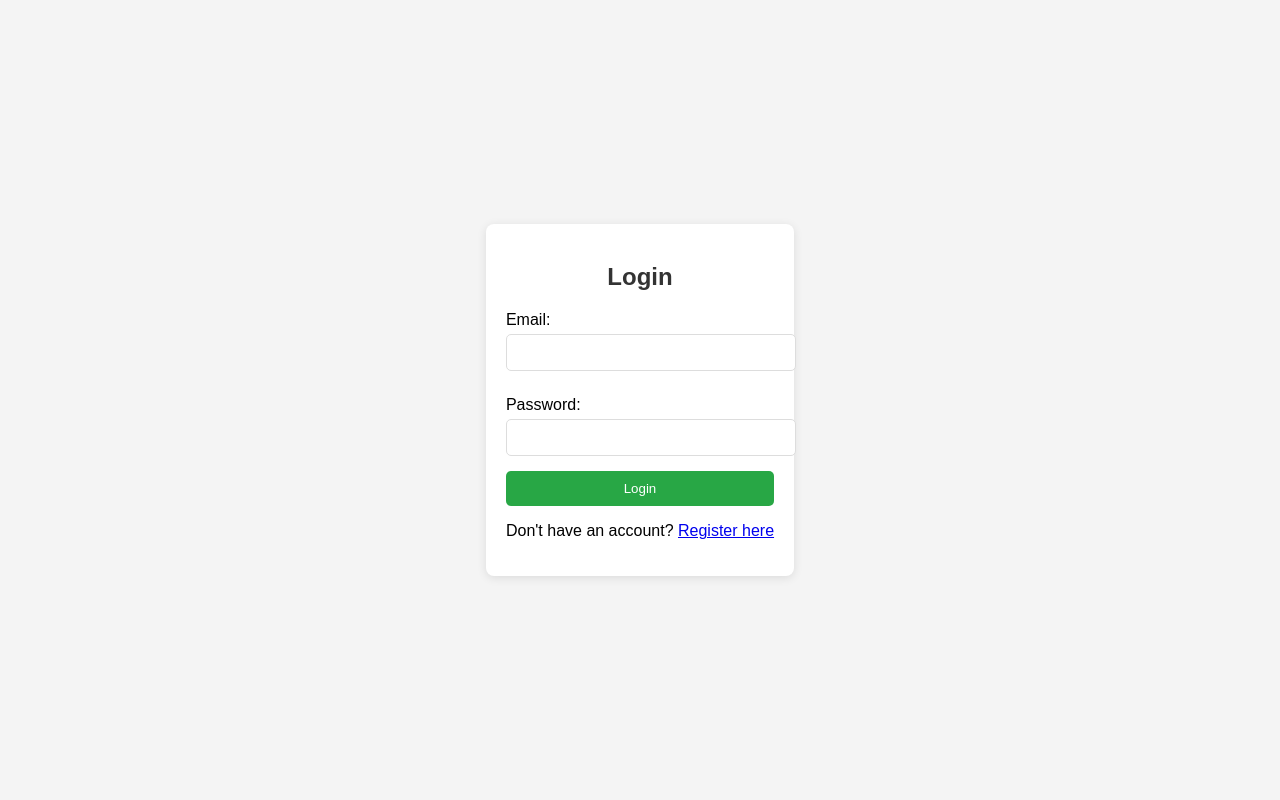
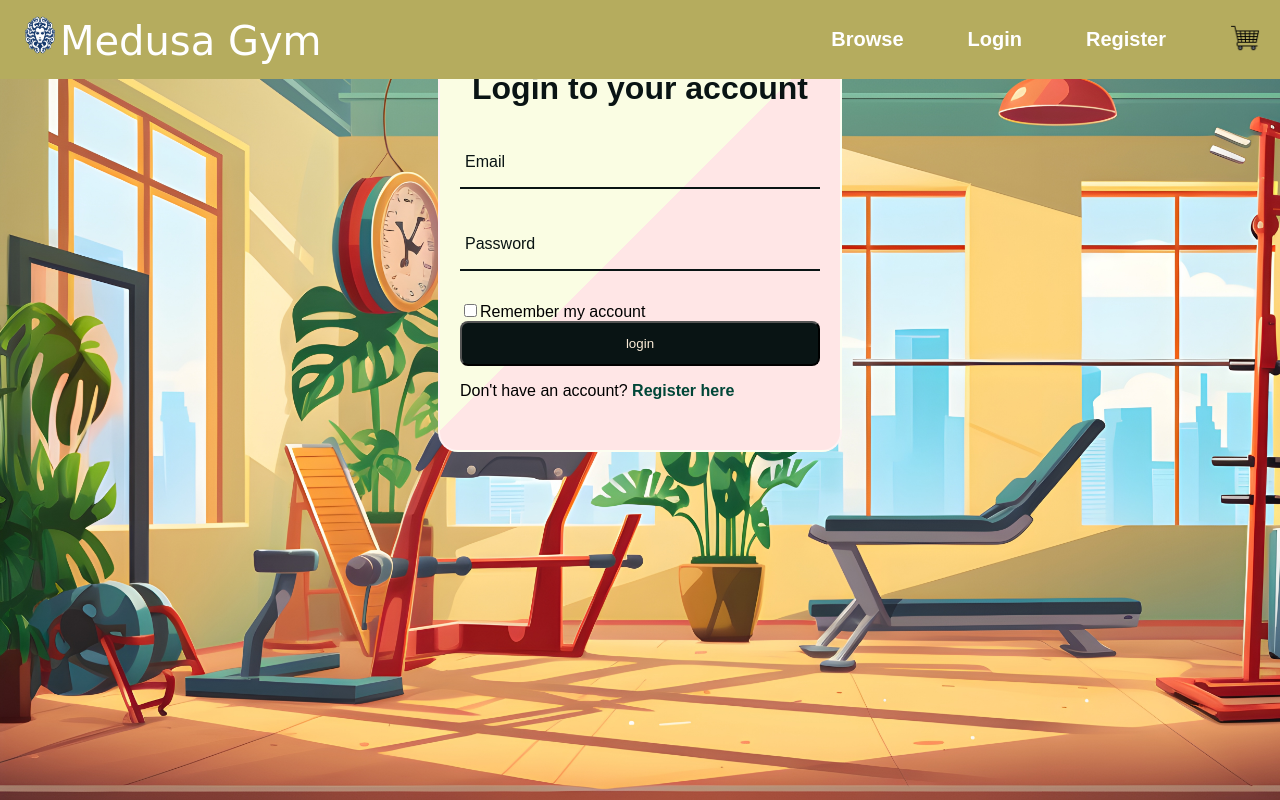
Before and after one commit to syedsq/MedusaShopping, a PHP site: page /login.php in a window 1280 px wide. Run offline with PHP 8.4, Linux system fonts and the light colour scheme; some libraries are stand-ins or nearby versions.

Commit message:
front end is suck

```diff
--- /dev/null
+++ b/CSS/loginStyles.css
@@ -0,0 +1,97 @@
+body{
+
+    display: flex;
+    justify-content: center;
+    align-items: center;
+    background-image: url('../background/GymAnimatedBackground.jpg');
+
+    background-color: rgb(182, 182, 226);
+    background-repeat:no-repeat ;
+    background-size: cover;
+    background-attachment: fixed;
+
+}
+
+
+.border {
+
+    position: relative;
+    width: 400px;
+    height: 440px;
+    background-image:linear-gradient(-225deg, #fafde3 50%, #ffe6e6 50%);
+    /*background: transparent;*/
+    border: 2px solid rgba(255, 255,255 ,0.5);
+    border-radius: 20px;
+
+    display: flex;
+    justify-content: center;
+    align-items: center;
+
+}
+.border .form-box-login {
+
+    width: 100%;
+    padding: 20px;
+}
+.form-box-login h2 {
+    font-size:2em;
+    color: rgb(9, 20, 20);
+    text-align: center;
+}
+.input-box {
+    position: relative;
+    width: 100%;
+    height:50px;
+    border-bottom: 2px solid rgb(9, 20, 20);
+    margin: 30px 0;
+}
+
+.input-box label {
+    position: absolute;
+    top: 50%;
+    left: 5px;
+    transform: translateY(-50%);
+    font-size: 1em;
+    color:rgb(9, 20, 20);
+    font-weight:500;
+    pointer-events: none;
+    transition: 0.5s;
+}
+.input-box input:focus~label,
+.input-box input:valid~label {
+    top: -5px;
+    z-index: 1111;
+}
+.input-box input{
+    width: 100%;
+    height: 100%;
+    background: transparent;
+    border: none;
+    font-size: 1em;
+    color:rgb(9, 20, 20);
+    font-weight: 600;
+}
+.input-box icon {
+    position: absolute;
+    right: 8px;
+    font-size: 1.2em;
+    color: rgb(9, 20, 20);
+    line-height: 57px;;
+}
+.btn {
+
+    width:100%;
+    height: 45px;
+    background:rgb(9, 20, 20);
+    border-radius: 8px;
+    cursor: pointer;
+    color: antiquewhite;
+}
+.login-register p a{
+    color: rgb(1, 71, 56);
+    text-decoration: none;
+    font-weight: 600;
+}
+.login-register p a:hover{
+    text-decoration: underline;
+}
--- a/CSS/styles.css
+++ b/CSS/styles.css
@@ -1,12 +1,35 @@
+
 /* Body styling */
+
 body {
     font-family: 'Montserrat', sans-serif;
-    background-color: #f4f4f4;
-    margin: 0;
-    padding-top: 60px; /* To avoid content overlapping with the fixed navbar */
+    display: flex;
+    justify-content: center;
+    align-items: center;
+    background-image: url('http://www.birds.com/wp-content/uploads/home/bird4.jpg');
+
+    background-repeat:no-repeat ;
+    background-size: cover;
+    background-attachment: fixed;
+
+    /* To avoid content overlapping with the fixed navbar */
 }
 
+body .main-page-body{
+    margin: 0px;
+    display: flex;
+    justify-content: center;
+    align-items: center;
+    background-image: url('../background/GymAnimatedBackground.jpg');
+
+    background-color: rgb(182, 182, 226);
+    background-repeat:no-repeat ;
+    background-size: cover;
+    background-attachment: fixed;
+
+}
 .main_page {
+
     font-size: 40px;
     font-style: bold;
     font-family: 'Brush Script MT', cursive;
@@ -28,6 +51,7 @@ body {
     align-items: center;
     background-color: hsl(54, 37%, 54%);
     width: 100%;
+
     padding: 0 2em;
     position: fixed;
     top: 0;
@@ -212,14 +236,14 @@ input[type="submit"]:hover {
 }
 /* background Section */
 .background {
-    background-image: url('https://images.pexels.com/photos/1552252/pexels-photo-1552252.jpeg?auto=compress&cs=tinysrgb&w=1260&h=750&dpr=1');
-    background-size: cover;
+    background-size:auto;
     background-position: center;
     height: 100vh;
+    width: 101%;
     display: flex;
     justify-content: center;
     align-items: center;
-    color: white;
+    color: rgba(255, 255, 255, 0.979);
     text-align: center;
     position: relative;
 }
@@ -245,13 +269,17 @@ input[type="submit"]:hover {
 }
 
 .background .browse {
-    background-color: #ff4500;
-    padding: 10px 20px;
+    background-color:rgba(68, 98, 180, 0.459) ;
+    text-wrap: wrap;
+    padding: 20px 20px;
     border: none;
     color: white;
-    border-radius: 30px;
+    border-radius: 20px;
     cursor: pointer;
     font-size: 1.2rem;
     text-decoration: none;
     display: inline-block;
 }
+.background .browse:hover {
+background-color: hsl(0, 59%, 70%);
+    border-radius: 12px;}
--- a/login.php
+++ b/login.php
@@ -1,6 +1,19 @@
+<!--backend logic -->
 <?php
 session_start();
 include 'config.php';  // Include database connection
+
+
+// Check if the user is logged in
+$is_logged_in = isset($_SESSION['user_id']);
+
+// Count the total number of items in the cart
+$cart_item_count = 0;
+if (isset($_SESSION['cart'])) {
+    foreach ($_SESSION['cart'] as $item) {
+        $cart_item_count += $item['quantity'];  // Sum up quantities of all items
+    }
+}
 
 if ($_SERVER['REQUEST_METHOD'] == 'POST') {
     // Get the form data
@@ -29,6 +42,8 @@ if ($_SERVER['REQUEST_METHOD'] == 'POST') {
 }
 ?>
 
+
+ <!--front end -->
 <!DOCTYPE html>
 <html lang="en">
 <head>
@@ -36,71 +51,86 @@ if ($_SERVER['REQUEST_METHOD'] == 'POST') {
     <meta name="viewport" content="width=device-width, initial-scale=1.0">
     <title>Login</title>
     <style>
-        .textbox {
-            width: 90%;
-        }
-        body {
-            font-family: Arial, sans-serif;
-            background-color: #f4f4f4;
-            margin: 0;
-            padding: 0;
-            display: flex;
-            justify-content: center;
-            align-items: center;
-            height: 100vh;
-        }
-        .form-container {
-            background-color: #fff;
-            padding: 20px; /* Increased padding */
-            margin: 20px; /* Add margin */
-            box-shadow: 0 2px 10px rgba(0, 0, 0, 0.1);
-            border-radius: 8px;
-        }
-        h2 {
-            text-align: center;
-            color: #333;
-            margin-bottom: 20px;
-        }
-        label {
-            display: block;
-            margin: 10px 0 5px;
-        }
-        input[type="email"], input[type="password"] {
-            width: 100%;
-            padding: 10px;
-            margin-bottom: 15px;
-            border: 1px solid #ddd;
-            border-radius: 5px;
-        }
-        input[type="submit"] {
-            background-color: #28a745;
-            color: white;
-            padding: 10px 15px;
-            border: none;
-            border-radius: 5px;
-            cursor: pointer;
-            width: 100%;
-            transition: background-color 0.3s;
-        }
-        input[type="submit"]:hover {
-            background-color: #218838;
-        }
+        <?php include 'CSS/styles.css'; ?>
     </style>
+    <link rel="stylesheet" href="CSS/loginStyles.css">
+    <!-- Include jQuery and DataTables JS -->
+    <script src="https://code.jquery.com/jquery-3.5.1.min.js"></script>
+    <script type="text/javascript" charset="utf8" src="https://cdn.datatables.net/1.11.5/js/jquery.dataTables.js"></script>
+
+    </script>
+
 </head>
 <body>
+    <!-- Navigation Bar -->
+    <nav class="navbar">
+        <ul>
+            <!-- Logo on the left -->
+            <li class="logo">
+                <a class="main_page" href="index.php">
+                    <img class="image" src="icon-image/logo.png" alt="Logo">Medusa Gym</a>
+            </li>
+            <!-- Links on the right -->
+            <div class="nav-items">
+                <li><a class="NavButton" href="product.php">Browse</a></li>
+                <?php if ($is_logged_in): ?>
+                    <li><span class="login_welcome">Welcome, <?php echo $_SESSION['username']; ?>!</span></li>
+                    <li><a href="logout.php">Logout</a></li>
+                <?php else: ?>
+                    <li><a class="NavButton" href="login.php">Login</a></li>
+                    <li><a class="NavButton" href="register.php">Register</a></li>
+                <?php endif; ?>
+                <li class="cart">
+                    <a href="cart.php">
+                        <img src="icon-image/cart.png" alt="Cart">
+                        <?php if ($cart_item_count > 0): ?>
+                            <div class="cart-count"><?php echo $cart_item_count; ?></div>
+                        <?php endif; ?>
+                    </a>
+                    <div class="cart-preview" id="cart-preview">
+                    <h3>Cart Preview</h3>
+                    <ul id="cart-items">
+                        <!-- Dynamically generated cart items will go here -->
+                    </ul>
+                    <?php if ($cart_item_count > 0): ?>
+                    <a href="cart.php" class="view-cart">View Cart</a>
+                    <?php else: ?>
+                    <a href="product.php" class="view-cart">Browse our product</a>
+                    <?php endif; ?>
+                    </div>
+                </li>
+            </div>
+        </ul>
+    </nav>
 
-    <div class="form-container">
-        <h2>Login</h2>
-        <form action="login.php" method="POST">
-            <label>Email:</label>
-            <input type="email" name="email" required>
 
-            <label>Password:</label>
-            <input class="textbox" type="password" name="password" required>
 
-            <input class="textbox" type="submit" value="Login">
-        </form>
-        <p style="text-align:center;">Don't have an account? <a href="register.php">Register here</a></p>
+    <div class = "border">
+        <div class="form-box-login">
+            <h2>Login to your account</h2>
+            <form action="login.php" method="POST">
+                <div class ="input-box">
+                    <span class="icon"></span>
+                    <input type = "email" name="email" required>
+                    <label> Email</label>
+                </div>
+                <div class ="input-box">
+                    <span class="icon"></span>
+                    <input type ="password" name="password" required >
+                    <label>Password</label>
+                </div>
+                <div class="remember-forgot">
+                    <label><input type= "checkbox">Remember my account</label>
+                </div>
+                <button type="submit" class="btn">login</button>
+                <div class ="login-register">
+                    <p>Don't have an account?<a href="register.php" class="register-link"> Register here</a></p>
+                </div>
+            </form>
+
+        </div>
     </div>
 </body>
+
+<script src="JavaScript/cart.js"></script>
 </html>
--- a/product.php
+++ b/product.php
@@ -42,7 +42,7 @@ if (isset($_SESSION['cart'])) {
 
 
 </head>
-<body>
+<body >
 
     <!-- Navigation Bar -->
         <!-- Navigation Bar -->
@@ -72,7 +72,6 @@ if (isset($_SESSION['cart'])) {
                         <?php endif; ?>
                     </a>
                 </li>
-            <li><p>'\t'</p></li>
             </div>
         </ul>
     </nav>
```
Also changed, not shown: index.php (+6 -16 lines), JavaScript/cart.js (renamed from cart.js), background/GymAnimatedBackground.jpg (added), background/cute background.jpg (added), background/gymbackground.jpeg (added), background/motivationposter1.jpg (added), button-color/greygreen.svg (added), button-color/pinkblue.jpg (added). Lines whose indentation alone changed are shown as unchanged.
